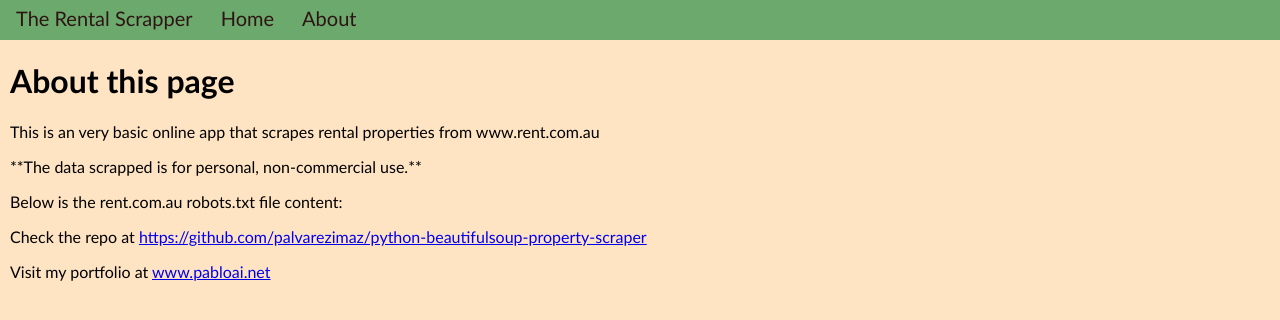
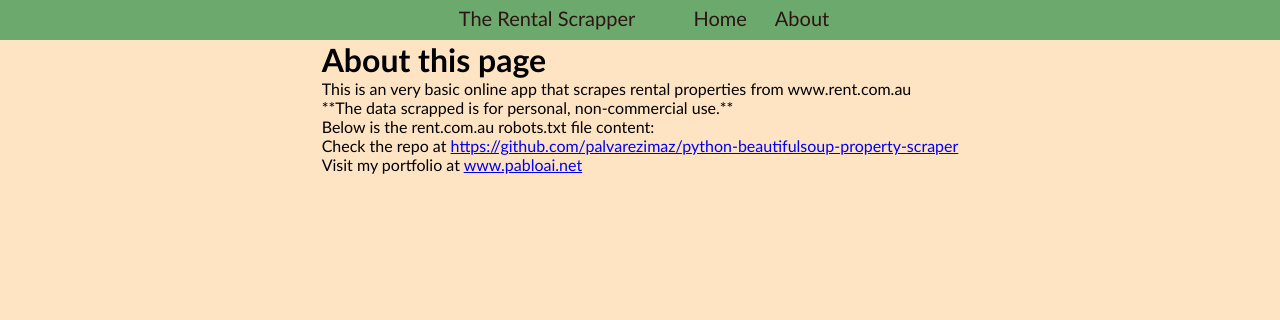
Before and after one commit to palvarezimaz/django-scrapper, a Django app: page /about/ in a window 1280 px wide. Shown: the top 320 px of the page. Run offline with Django 4.2, Linux system fonts and the light colour scheme.

Commit message:
minor css fix on navbar

```diff
--- a/main/templates/main/base.html
+++ b/main/templates/main/base.html
@@ -7,7 +7,8 @@
   <title>{% block title %} Property Scrapper {% endblock %}</title>
   <style type="text/css">
     * {
-      box-sizing: border-box
+      box-sizing: border-box;
+      margin: 0 auto;
     }
 
     body {
@@ -24,6 +25,7 @@
       background-color: rgb(108, 169, 108);
       z-index: 1;
       padding-bottom: 40px;
+      text-align: center;
     }
 
     .navbar a,
@@ -33,6 +35,10 @@
       font-size: 20px;
       color: #2e1515;
       display: inline-block
+    }
+
+    .navbar span {
+      margin-right: 30px;
     }
 
     .navbar a:hover {
```
